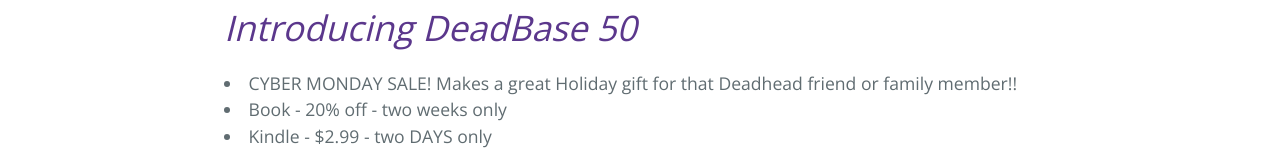
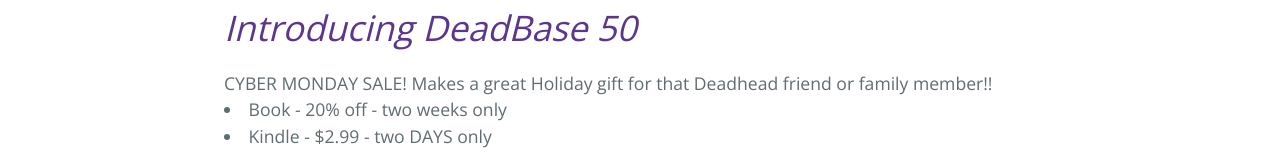
Before and after one commit to deadbase/db50, a plain HTML site: page index.html in a window 1280 px wide. Shown: the part 710-870 px from the top of the page. Drawn offline with nearby package versions, Linux system fonts and the light colour scheme.

Commit message:
Update index.html

```diff
--- a/index.html
+++ b/index.html
@@ -23,7 +23,7 @@
 <a id="introducing-deadbase-50" class="anchor" href="#introducing-deadbase-50" aria-hidden="true"><span class="octicon octicon-link"></span></a><em>Introducing DeadBase 50</em>
 </h1>
 
-<li>CYBER MONDAY SALE! Makes a great Holiday gift for that Deadhead friend or family member!!</li>
+CYBER MONDAY SALE! Makes a great Holiday gift for that Deadhead friend or family member!!</li>
 <li>Book - 20% off - two weeks only</li>
 <li>Kindle - $2.99 - two DAYS only</li>
 
```
